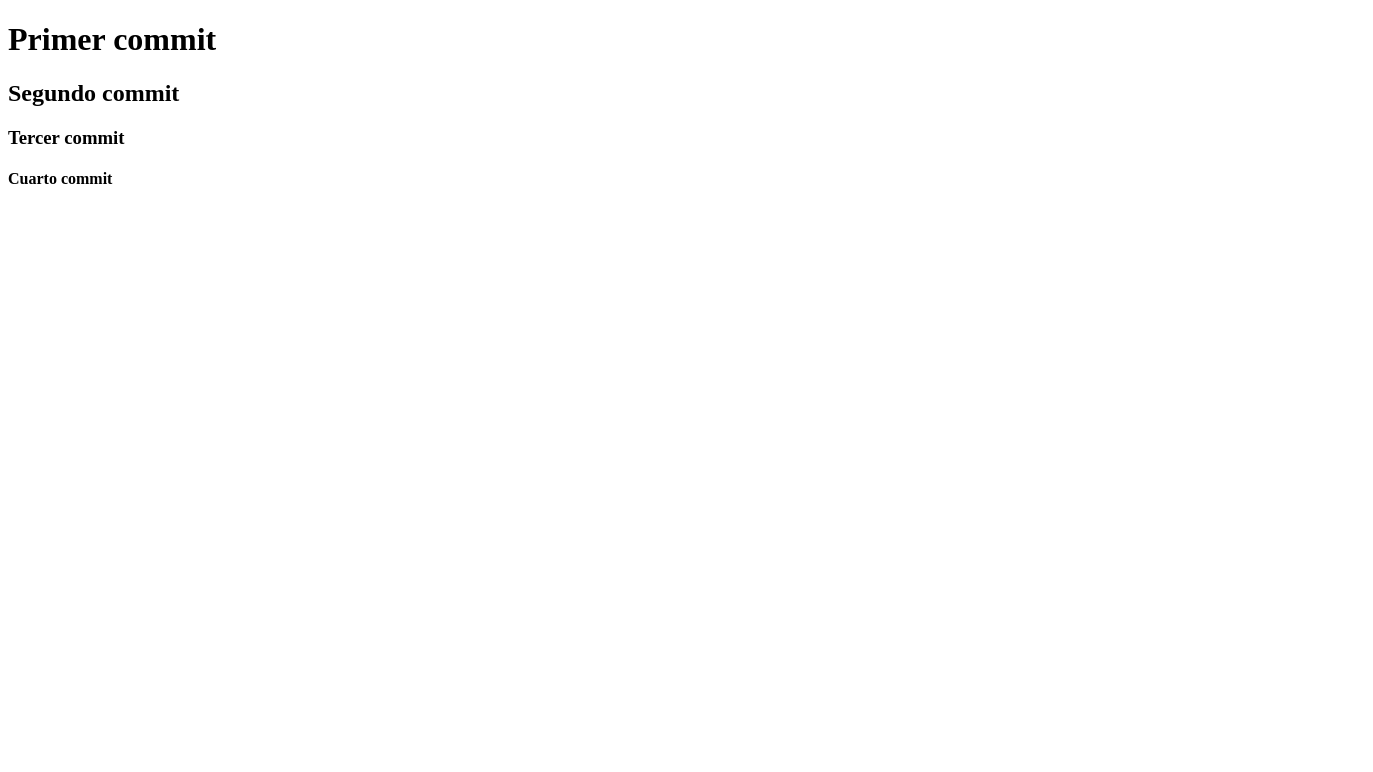
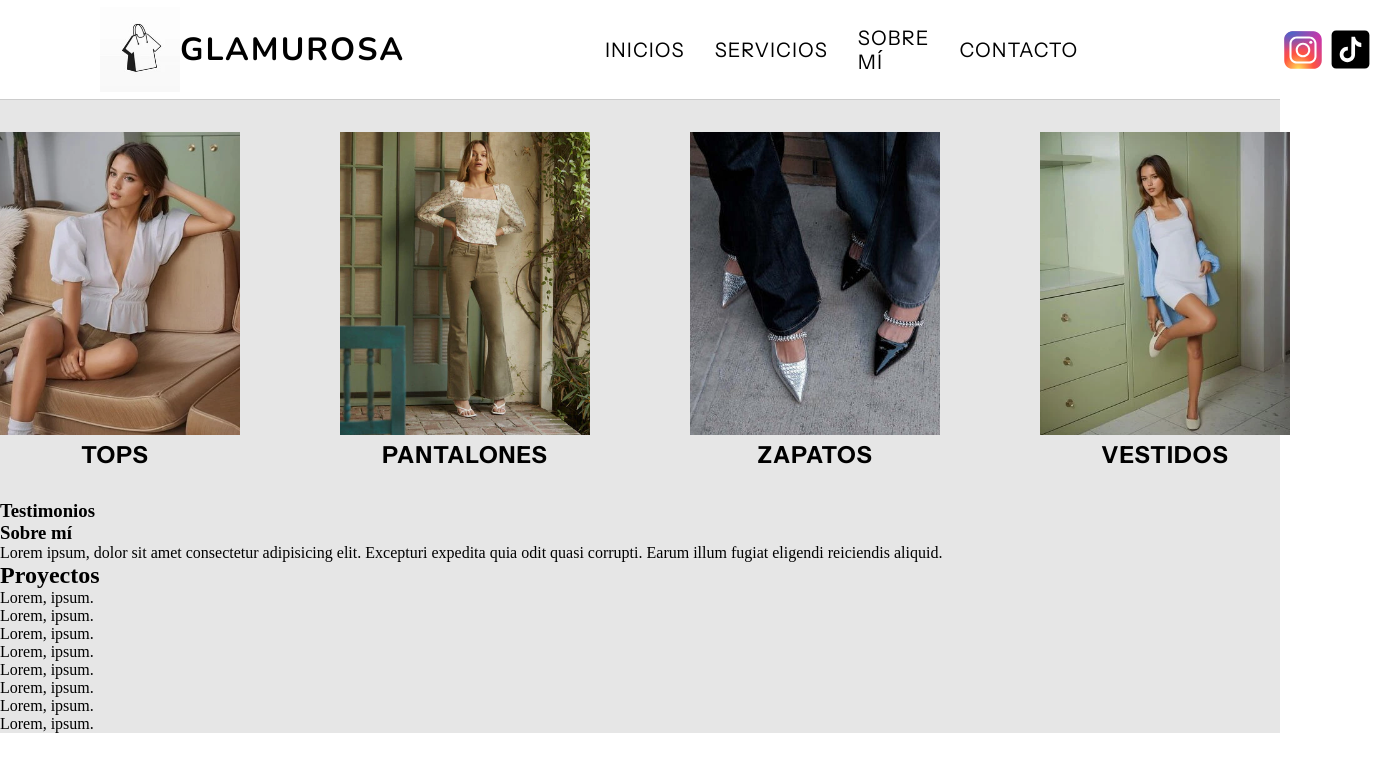
Before and after one commit to ElItaliano24/ProgramacionWebFullStack, a plain HTML site: page index.html in a window 1280 px wide. Shown: the whole page, 1373 px wide, since content can reach past the window. Drawn offline with nearby package versions, Linux system fonts and the light colour scheme.

Commit message:
mejoras de diseño

```diff
--- a/index.html
+++ b/index.html
@@ -1,14 +1,69 @@
 <!DOCTYPE html>
 <html lang="en">
+
 <head>
     <meta charset="UTF-8">
     <meta name="viewport" content="width=device-width, initial-scale=1.0">
     <title>Document</title>
+    <link rel="stylesheet" href="styles.css">
 </head>
+
 <body>
-    <h1>Primer commit</h1>
-    <h2>Segundo commit</h2>
-    <h3>Tercer commit</h3>
-    <h4>Cuarto commit</h4>
+    <header>
+        <div class="header_logo">
+            <img src="img/logo-ropa.jpg" alt="">
+            <h1>GLAMUROSA</h1>
+        </div>
+        <ul>
+            <li>INICIOS</li>
+            <li>SERVICIOS</li>
+            <li>SOBRE MÍ</li>
+            <li>CONTACTO</li>
+        </ul>
+        <div class="header_imgs">
+            <img src="img/logo-instagram.svg" alt="logo instagram">
+            <img src="img/logo-tiktok.svg" alt="logo tiktok">
+        </div>
+    </header>
+    <main>
+        <section>
+            <div>
+                <img src="img/1-tops.webp" alt="">
+                <h3>TOPS</h3>
+            </div>
+            <div>
+                <img src="img/2-pants.webp" alt="">
+                <h3>PANTALONES</h3>
+            </div>
+            <div>
+                <img src="img/3-shoes.jpg" alt="">
+                <h3>ZAPATOS</h3>
+            </div>
+            <div>
+                <img src="img/4-dresses.webp" alt="">
+                <h3>VESTIDOS</h3>
+            </div>
+        </section>
+        <div>
+            <div>
+                <h3>Testimonios</h3>
+            </div>
+        </div>
+        <h3>Sobre mí</h3>
+        <p>Lorem ipsum, dolor sit amet consectetur adipisicing elit. Excepturi expedita quia odit quasi corrupti. Earum
+            illum fugiat eligendi reiciendis aliquid.</p>
+        <h2>Proyectos</h2>
+        <p>Lorem, ipsum.</p>
+        <p>Lorem, ipsum.</p>
+        <p>Lorem, ipsum.</p>
+        <p>Lorem, ipsum.</p>
+        <p>Lorem, ipsum.</p>
+        <p>Lorem, ipsum.</p>
+        <p>Lorem, ipsum.</p>
+        <p>Lorem, ipsum.</p>
+    </main>
+
+
 </body>
+
 </html>
--- a/styles.css
+++ b/styles.css
@@ -0,0 +1,78 @@
+@import url('https://fonts.googleapis.com/css2?family=Instrument+Sans:ital,wght@0,400..700;1,400..700&family=Nunito:ital,wght@0,200..1000;1,200..1000&display=swap');
+
+@import url('https://fonts.googleapis.com/css2?family=Instrument+Sans:ital,wght@0,400..700;1,400..700&display=swap');
+
+* {
+    margin: 0;
+    padding: 0;
+    box-sizing: border-box;
+}
+
+header {
+    height: 100px;
+    border-bottom: 1px solid #ccc;
+    display: flex;
+    align-items: center;
+    padding: 0 100px;
+    gap: 200px;
+}
+
+.header_logo {
+    display: flex;
+    justify-content: center;
+    align-items: center;
+    font-family: nunito, sans-serif;
+    letter-spacing: 2px;
+}
+
+.header_logo>img {
+    width: 80px;
+}
+
+ul {
+    height: inherit;
+    display: flex;
+    justify-content: center;
+    align-items: center;
+    gap: 30px;
+    list-style: none;
+    font-size: 20px;
+    font-family: instrument Sans, sans-serif;
+    letter-spacing: 1px;
+}
+
+.header_imgs {
+    display: flex;
+    justify-content: center;
+    align-items: center;
+}
+
+.header_imgs>img:nth-child(1) {
+    width: 50px;
+}
+
+.header_imgs img:nth-child(2) {
+    width: 45px;
+}
+
+main {
+    background-color: rgba(128, 128, 128,0.2);
+}
+
+main section {
+    height: 400px;
+    display: flex;
+    justify-content: center;
+    align-items: center;
+    gap: 100px;
+    text-align: center;
+    font-size: 20px;
+    font-family: instrument Sans, sans-serif;
+    letter-spacing: 1px;
+}
+
+main section img {
+    width: 250px;
+    height: 303px;
+    object-fit: cover;
+}
```
Also changed, not shown: img/1-tops.webp (added), img/2-pants.webp (added), img/3-shoes.jpg (added), img/4-dresses.webp (added), img/logo-instagram.svg (added), img/logo-ropa.jpg (added), img/logo-tiktok.svg (added).
